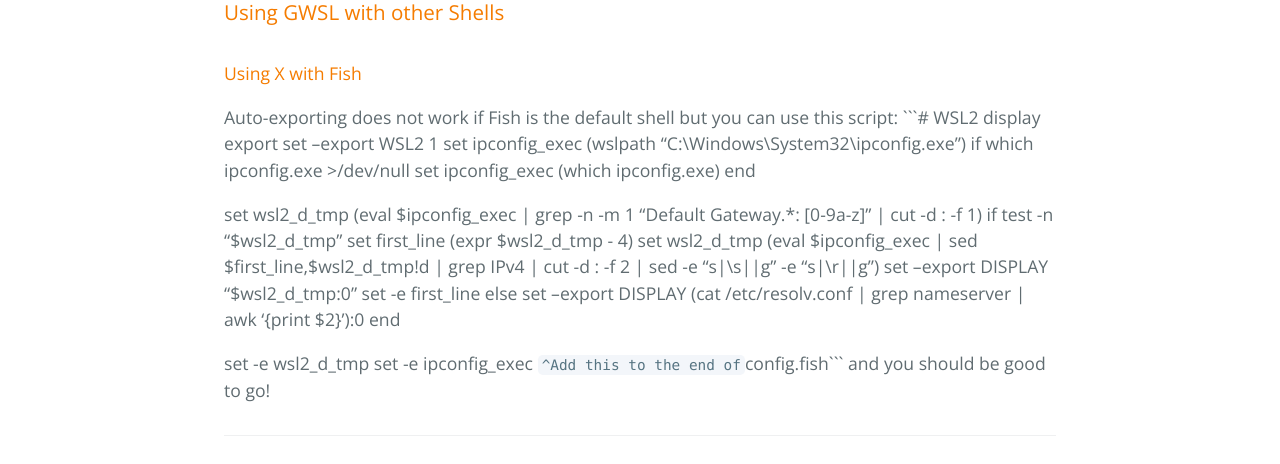
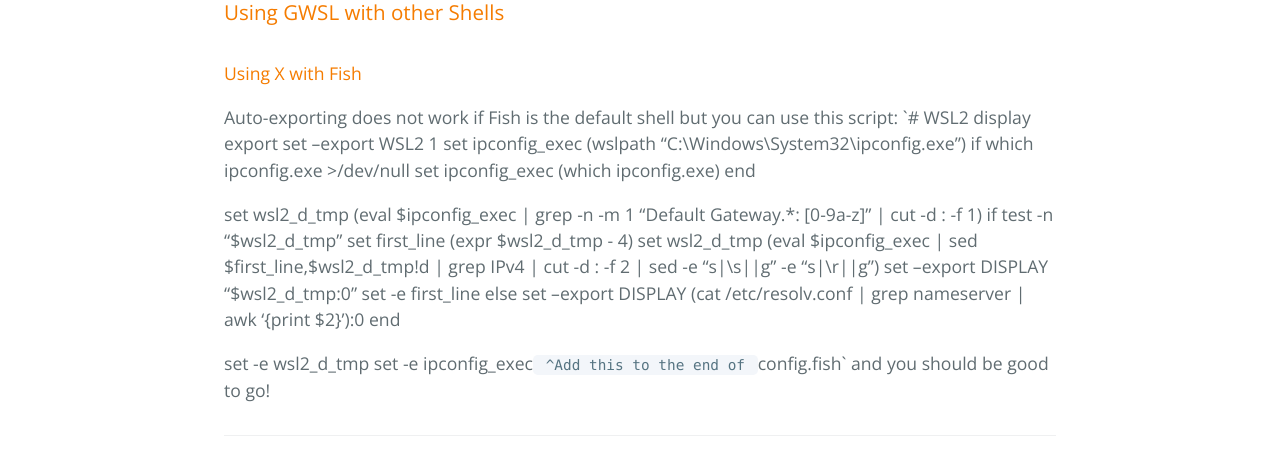
Before and after one commit to Opticos/gwsl, a Jekyll site: the page built from tutorials/manual.md, in a window 1280 px wide. Shown: the part 1796-2260 px from the top of the page. Built offline with Jekyll 4.4.1, drawn with Linux system fonts in a browser that asks for light colours; the repository's description, which GitHub fills in, is left out.

Commit message:
Update manual.md

````diff
--- a/tutorials/manual.md
+++ b/tutorials/manual.md
@@ -54,7 +54,7 @@ Overview: The GWSL Dashboard is where you can configure WSL machines, create sho
 ### Using GWSL with other Shells ###
 #### Using X with Fish
 Auto-exporting does not work if Fish is the default shell but you can use this script:
-```# WSL2 display export
+`# WSL2 display export
 set --export WSL2 1
 set ipconfig_exec (wslpath "C:\\Windows\\System32\\ipconfig.exe")
 if which ipconfig.exe >/dev/null
@@ -72,6 +72,5 @@ else
 end
 
 set -e wsl2_d_tmp
-set -e ipconfig_exec
-```
-^Add this to the end of ```config.fish``` and you should be good to go!
+set -e ipconfig_exec`
+^Add this to the end of `config.fish` and you should be good to go!
````
